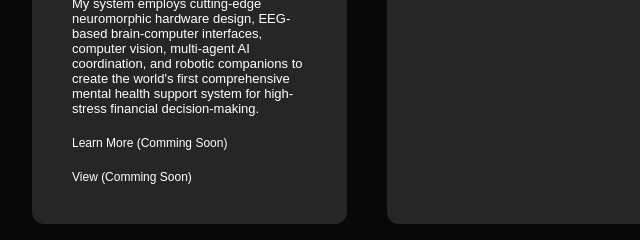
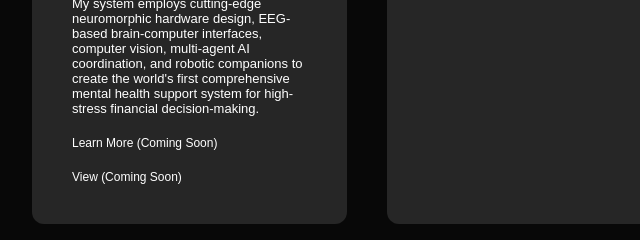
Before and after one commit to Srujan29112001/RoboticsPortfolio, a plain HTML site: page index.html in a window 1280 px wide. Shown: the part 2460-2700 px from the top of the page, 96-736 px from the left. Drawn offline with Linux system fonts and the light colour scheme.

Commit message:
Update index.html
Updated a spelling mistake

```diff
--- a/index.html
+++ b/index.html
@@ -196,9 +196,9 @@
                 <h3>Description:</h3>
                 <p>The NeuroPsych Trading Assistant represents a groundbreaking convergence of neuromorphic computing, computational psychiatry, robotics, and electronic systems design to address the critical mental health crisis among retail traders. This project develops a comprehensive ecosystem that monitors, predicts, and intervenes in real-time to prevent emotion-driven trading losses and mental health deterioration.</p>
                 <p>My system employs cutting-edge neuromorphic hardware design, EEG-based brain-computer interfaces, computer vision, multi-agent AI coordination, and robotic companions to create the world's first comprehensive mental health support system for high-stress financial decision-making.</p>
-                <a href="#">Learn More (Comming Soon)</a>
+                <a href="#">Learn More (Coming Soon)</a>
                 <p> </p>
-                <a href="#">View (Comming Soon)</a>
+                <a href="#">View (Coming Soon)</a>
             </div>
             <div class="project visible">
                 <i class="fa-solid fa-helicopter"></i>
```
